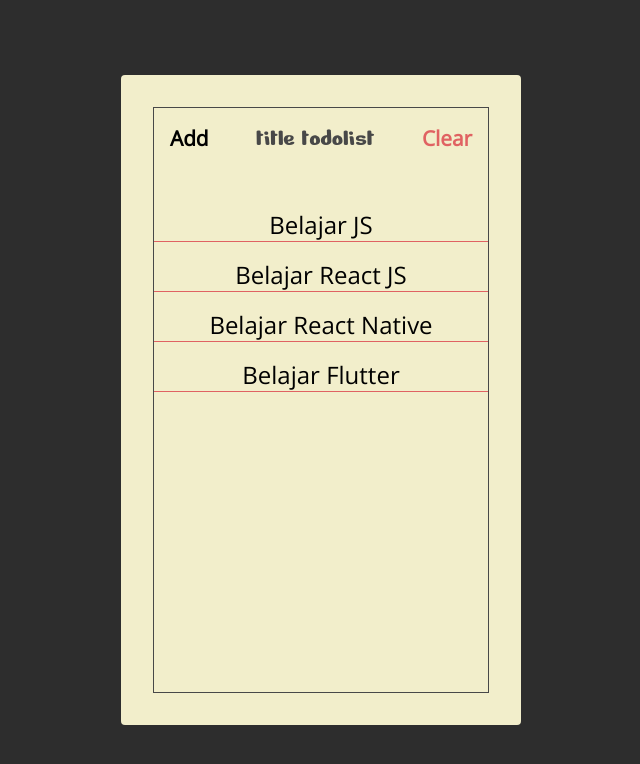
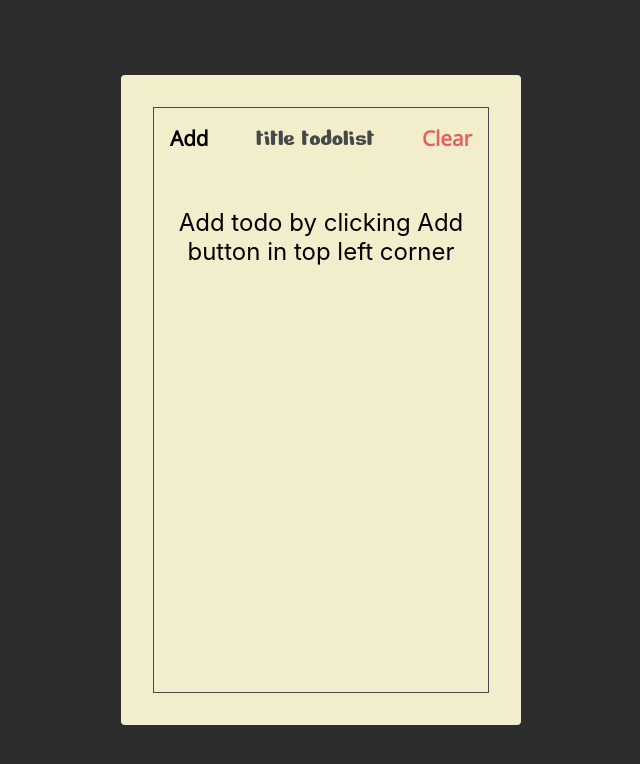
Before and after one commit to andiaditya21/todolist-react, a React (Create React App) app: page / in a window 1280 px wide. Both pictures are taken after a click on the button "Clear". Shown: the top 764 px of the page, without its empty margins (319-959 px from the left). Built offline with nearby package versions, Linux system fonts and the light colour scheme.

Commit message:
function clear and max allowed todo

```diff
--- a/src/App.css
+++ b/src/App.css
@@ -121,6 +121,7 @@ body, html {
   display: flex;
   flex-direction: column;
   min-height: 500px;
+  cursor: pointer;
 }
 
 .todo {
@@ -141,3 +142,9 @@ body, html {
   left: 50%;
   transform: translate(-50%);
 }
+
+.todo-placeholder-text {
+  font-size: 24px;
+  text-align: center;
+  padding: 16px;
+}
--- a/src/component/Header.jsx
+++ b/src/component/Header.jsx
@@ -2,7 +2,7 @@ import React from 'react'
 import PropTypes from 'prop-types'
 
 
-const Header = ({ showAddToggle, showAdd }) => {
+const Header = ({ showAddToggle, showAdd, clearTodo }) => {
     return (
         <section className="header">
             {/* showAddToggle = function hidden/show */}
@@ -10,14 +10,15 @@ const Header = ({ showAddToggle, showAdd }) => {
                 {showAdd ? "Finish" : "Add"}
             </button>
             <div className="header-title">Title TodoList</div>
-            <button className="header-btn main-red-color">Clear</button>
+            <button className="header-btn main-red-color" onClick={clearTodo}>Clear</button>
       </section>
     )
 }
 
 Header.propTypes = {
     showAddToggle: PropTypes.func.isRequired,
-    showAdd: PropTypes.bool.isRequired
+    showAdd: PropTypes.bool.isRequired,
+    clearTodo: PropTypes.func.isRequired
 }
 
 export default Header
--- a/src/component/Todo.jsx
+++ b/src/component/Todo.jsx
@@ -1,10 +1,10 @@
 import React from 'react'
 import PropTypes from 'prop-types'
 
-const Todo = (props) => {
+const Todo = ({ text, completeTodo, index, isCompleted }) => {
     return (
-        <div className="todo">
-            <span className="todo-text">{props.text}</span>
+        <div className="todo" onClick={()=>completeTodo(index)} >
+            <span className="todo-text" style={{ textDecoration: isCompleted ? "line-through" : "initial"}}>{text}</span>
         </div>
     )
 }
@@ -12,5 +12,7 @@ const Todo = (props) => {
 export default Todo
 
 Todo.propTypes = {
-    text: PropTypes.string.isRequired
+    text: PropTypes.string.isRequired,
+    completeTodo: PropTypes.func.isRequired,
+    index: PropTypes.number
 }
--- a/src/component/TodoForm.jsx
+++ b/src/component/TodoForm.jsx
@@ -24,7 +24,7 @@ const TodoForm = ({addTodo, showAdd}) => {
         // function ini berasal dari file lain
         addTodo(value)
 
-        alert(value);
+        // alert(value);
         setValue("")
     }
 
--- a/src/component/Todos.jsx
+++ b/src/component/Todos.jsx
@@ -3,16 +3,23 @@ import PropTypes from 'prop-types'
 
 import Todo from './Todo'
 
-const Todos = ({ todos }) => {
+const Todos = ({ todos, completeTodo }) => {
 
     return (
         <section className="todos">
             {
-                todos.map((todo, index) => {
-                    return (
-                        <Todo key={index} text={todo.text}/>
-                    )
-                })
+                todos.length > 0 &&
+                    todos.map((todo, index) => {
+                        return (
+                            <Todo key={index} text={todo.text} isCompleted={todo.isCompleted} completeTodo={completeTodo} index={index} />
+                        )
+                    })
+            }
+            {
+                todos.length === 0 &&
+                    <div className="todo-placeholder-text">
+                        Add todo by clicking Add button in top left corner
+                    </div>
             }
         </section>
     )
@@ -22,7 +29,8 @@ Todos.propTypes = {
     // props todos berisikan sebuah array of object yang diketahui bentuknya (shape) adalah sebuah text yang bertipe string.
     todos: PropTypes.arrayOf(PropTypes.shape({
         text: PropTypes.string
-    }))
+    })),
+    completeTodo: PropTypes.func.isRequired
 }
 
 export default Todos
--- a/src/pages/TodoList.jsx
+++ b/src/pages/TodoList.jsx
@@ -8,10 +8,10 @@ import Todos from '../component/Todos'
 
 const TodoList = () => {
     const [todos, setTodos] = useState([
-        {text: "Belajar JS"},
-        {text: "Belajar React JS"},
-        {text: "Belajar React Native"},
-        {text: "Belajar Flutter"},
+        {text: "Belajar JS", isCompleted: false},
+        {text: "Belajar React JS", isCompleted: false},
+        {text: "Belajar React Native", isCompleted: false},
+        {text: "Belajar Flutter", isCompleted: false},
     ])
 
     // showAdd Toggle. nilai default adalah false (karena di hidden dulu). nanti showAdd = true baru munculkan
@@ -19,26 +19,49 @@ const TodoList = () => {
 
     // akan mengirim props.addTodo (Func) kedalam comp TodoList
     const addTodo = (value) => {
-        // Membut salinan baru todos [...todos] dan object text baru yang berisi value [...todos, {text: value}] kedalam addTodo
-        const addTodo = [...todos, {text: value}];
 
-        // Mengupdate nilai setTodos dengan nilai addTodo
-        setTodos(addTodo);
+        // Maksimal todo yang diizinkan
+        if (todos.length < 6) {
+            // Membut salinan baru todos [...todos] dan object text baru yang berisi value [...todos, {text: value}] kedalam addTodo
+            const addTodo = [...todos, {text: value, isCompleted: false}];
 
-        console.log(addTodo)
+            // Mengupdate nilai setTodos dengan nilai addTodo
+            setTodos(addTodo);
+        } else {
+            alert("Maximals allowed 10 Todos")
+        }
+
     }
+    // console.log("panjang", todos.length)
 
     // function untuk toggle btn Add (false/true, hidden/show)
     const showAddToggle = () => {
         setShowAdd(!showAdd)
     }
 
+    // function untuk delete todo list
+    const clearTodo = () => {
+        setTodos([])
+    }
+
+    // function khusus ketika todo ada yang complete berdasarkan index masing-masing todo
+    const completeTodo = (index) => {
+        const addedTodo = [...todos];
+        // Re-assign. Men-set isCompleted menjadi negasi (kebalikan) dari keadaan awal. Mis. awalnya isCompleted = false menjadi isCompleted = true, begitu sebaliknya
+        addedTodo[index].isCompleted = !addedTodo[index].isCompleted;
+
+        // meng-update nilai todos berdasarkan nilai addedTodo
+        setTodos(addedTodo)
+
+        console.log("todos", todos)
+    }
+
     return (
         <Paper>
-            <Header showAddToggle={showAddToggle} showAdd={showAdd} />
+            <Header showAddToggle={showAddToggle} showAdd={showAdd} clearTodo={clearTodo} />
             <TodoForm addTodo={addTodo} showAdd={showAdd} />
             {/* mengirim props todos berisi object todos */}
-            <Todos todos={todos} />
+            <Todos todos={todos} completeTodo={completeTodo} />
         </Paper>
 
     )
```
Also changed, not shown: 2 other files (tests, documents, lock files or other folders).
